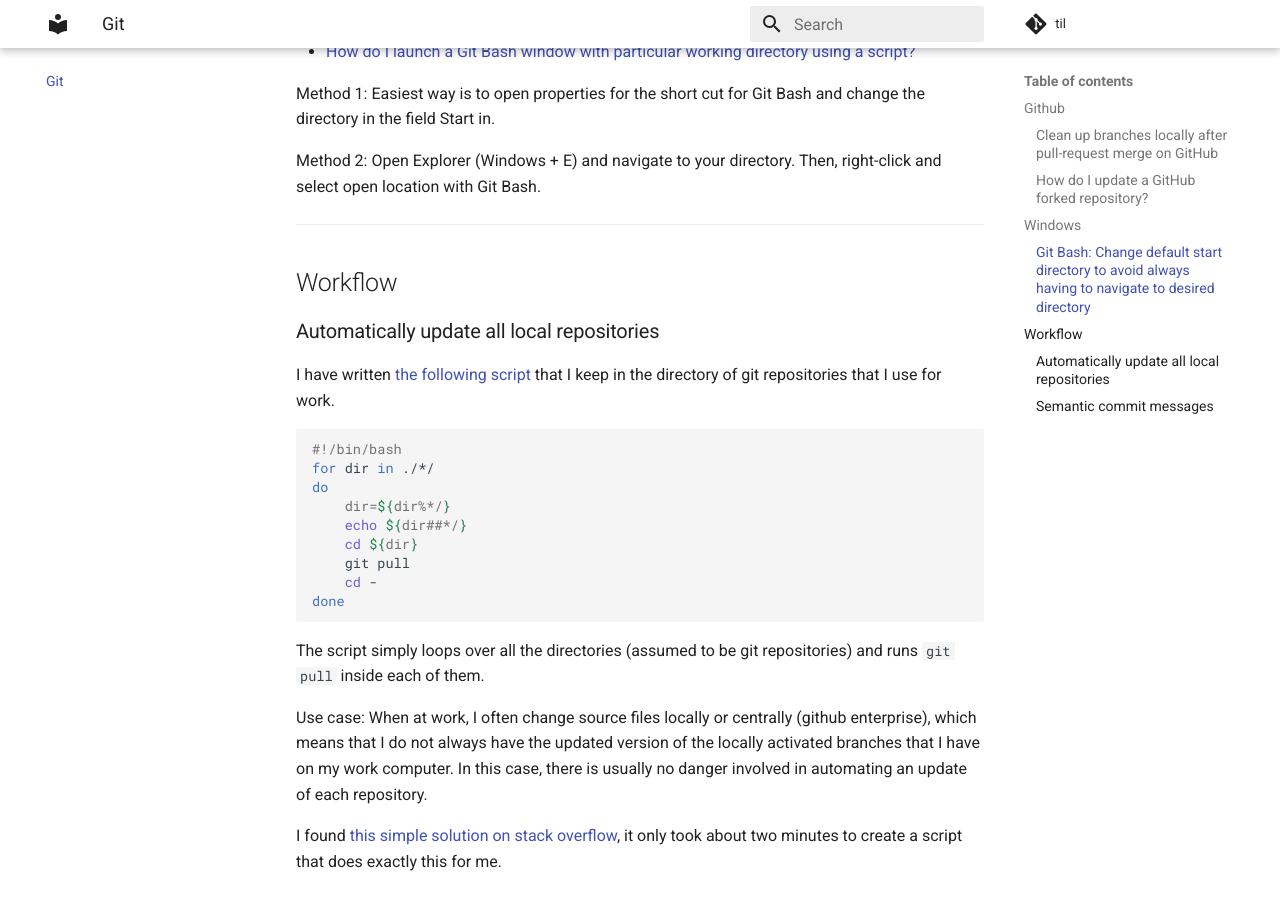
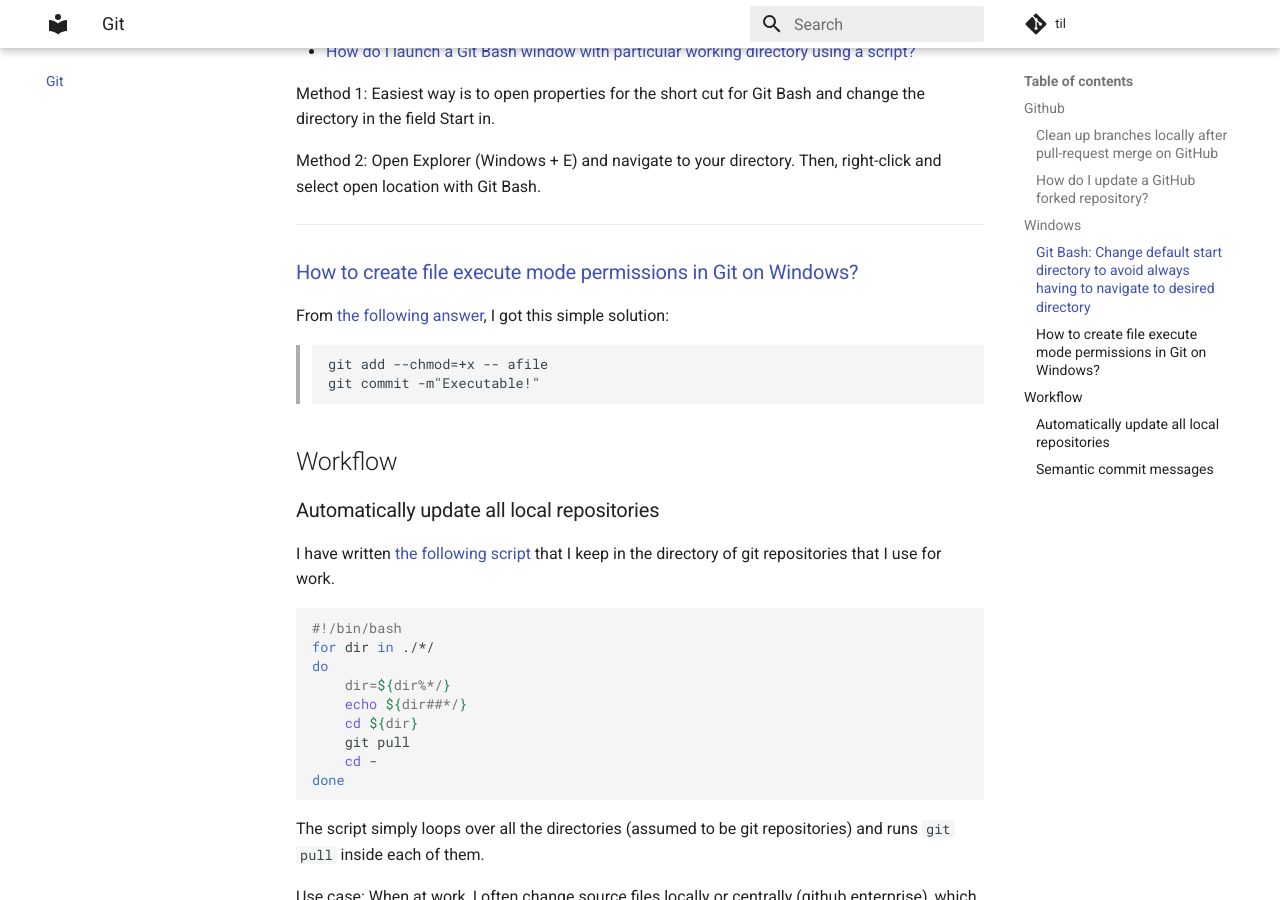
Before and after one commit to xidus/nts, an MkDocs documentation site: the page built from docs/git.md, in a window 1280 px wide and 900 px high, scrolled down 1424 px. Built offline with MkDocs 1.6.1 and Material for MkDocs 9.7.7, drawn with Linux system fonts in a browser that asks for light colours; comment, search, counter and statistics services are not loaded.

Commit message:
Update git.md

````diff
--- a/docs/git.md
+++ b/docs/git.md
@@ -1,5 +1,4 @@
 # Git
-
 
 ## Github
 
@@ -58,6 +57,14 @@ Method 2: Open Explorer (Windows + E) and navigate to your directory. Then, righ
 
 ---
 
+### [How to create file execute mode permissions in Git on Windows?](https://stackoverflow.com/questions/21691202/how-to-create-file-execute-mode-permissions-in-git-on-windows#21694391)
+
+From [the following answer](https://stackoverflow.com/a/38285462), I got this simple solution:
+
+> ```
+> git add --chmod=+x -- afile
+> git commit -m"Executable!"
+> ```
 
 ## Workflow
 
````
